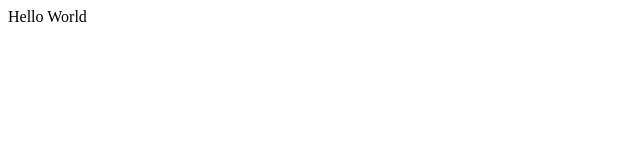
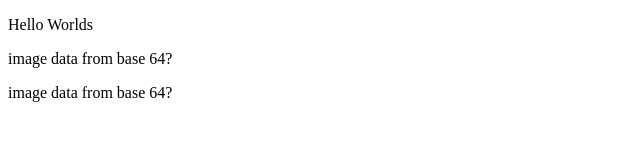
Before and after one commit to RyanMeeks/photo-booth-module-capstone, a website: page public/index.html in a window 1280 px wide. Shown: the whole page, without its empty margins (0-640 px from the left). Drawn offline with nearby package versions, Linux system fonts and the light colour scheme.

Commit message:
Added app.js callback. Linked files

```diff
--- /dev/null
+++ b/public/app.js
@@ -0,0 +1,46 @@
+PHOTO_BOOTH_TEMPLATE_DATA = {
+    "stripTemplates":[
+    {
+        "template_name":"flowers",
+        "image":"image data from base 64?",
+        "tags":["christmas", "new years eve", "mitzvah", "wedding"],
+        "orientation": "vertical",
+        "images": "4"
+    },
+
+    {
+        "templateName":"Fancy and Fun",
+        "image":"image data from base 64?",
+        "tags":["christmas", "new years eve", "mitzvah", "wedding"],
+        "orientation": "vertical",
+        "images": "4"
+    }]
+}
+
+
+function getTemplateData(callbackFn) {
+
+	setTimeout(function(){callbackFn(PHOTO_BOOTH_TEMPLATE_DATA)}, 1);
+}
+
+// this function stays the same when we connect
+// to real API later
+function displayTemplateSelections(data) {
+    console.log("this works")
+    for (let i = 0; i < data.stripTemplates.length; i++) {
+        console.log("inside")
+	   $('body').append(
+        '<p>' + data.stripTemplates[i].image + '</p>');
+    }
+}
+
+// this function can stay the same even when we
+// are connecting to real API
+function getAndDisplayTemplateInfo() {
+	getTemplateData(displayTemplateSelections);
+}
+
+//Page Load
+$(function() {
+	getAndDisplayTemplateInfo();
+})
--- a/public/index.html
+++ b/public/index.html
@@ -1 +1,14 @@
-<p>Hello World</p>
+<!DOCTYPE html>
+<html>
+<head>
+    <title>Title Here</title>
+    <meta http-equiv="Content-Type" content="text/html; charset=UTF-8">
+    <script src="https://code.jquery.com/jquery-3.3.1.js" integrity="sha256-2Kok7MbOyxpgUVvAk/HJ2jigOSYS2auK4Pfzbm7uH60=" crossorigin="anonymous"></script>
+</head>
+<body>
+    <p>Hello Worlds</p>
+    <script src="app.js" type="application/javascript"></script>
+
+</body>
+
+</html>
```
Also changed, not shown: server.js (+8 -1 lines), test/test.js (+5 -6 lines).
